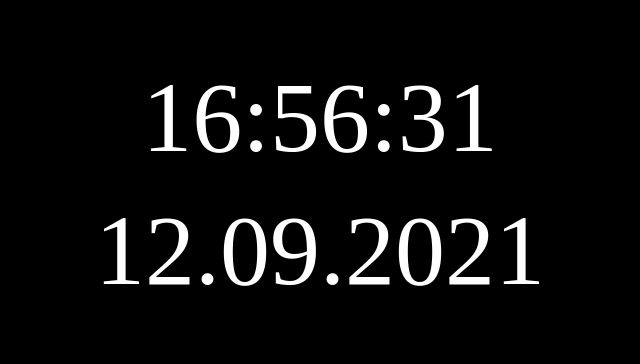
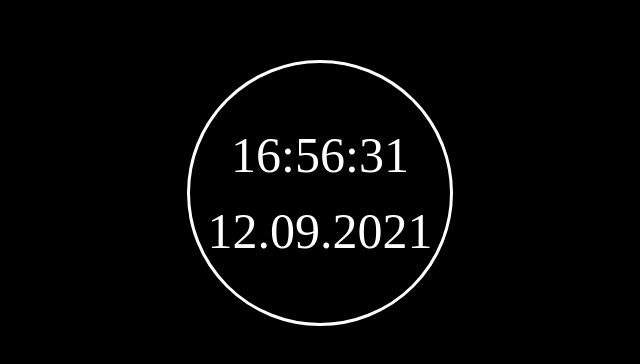
Before and after one commit to IlyaVerenich/Time, a plain HTML site: page index.html in a window 1280 px wide. Shown: the part 132-496 px from the top of the page, without its empty margins (320-960 px from the left). Drawn offline with Linux system fonts and the light colour scheme.

Commit message:
Add border ,colors

```diff
--- a/index.html
+++ b/index.html
@@ -8,9 +8,11 @@
     <title>Time</title>
 </head>
 <body>
-    <div id="clock"></div>
-    <br>
-    <div id="date"></div>
+    <div id="container">
+        <div id="clock"></div>
+        <br>
+        <div id="date"></div>
+    </div>
     <script src="date.js"></script>
 </body>
 </html>
--- a/style.css
+++ b/style.css
@@ -1,11 +1,34 @@
 body{
+    width: 480px;
+    height: 480px;
     padding-top: 15%;
-    text-align: center;
     margin: 0 auto;
     background-color: black;
 }
+#container{
+    background-color: black;
+    margin: 0 auto;
+    width: 50%;
+    height: 50%;
+    border: 3px solid white;
+    padding: 10px;
+    border-radius: 50%;
+    display: flex;
+    flex-direction: column;
+    justify-content: center;
+    align-items: center;
+}
+#container:hover{
+    border-color: red;
+}
 #clock,#date{
     color: white;
-    font-size: 100px;
+    font-size: 50px;
     font-family: 'Times New Roman', Times, serif;
 }
+#clock:hover{
+    color: burlywood;
+}
+#date:hover{
+    color: darkorange;
+}
```
Also changed, not shown: date.js (line endings or trailing spaces).
